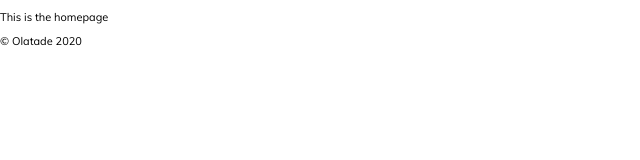
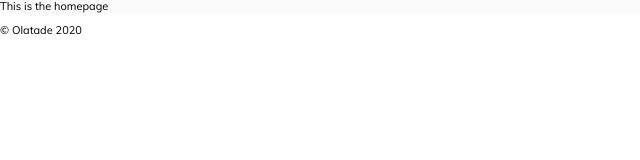
Before and after one commit to Olatade/Olatade, a Gatsby site: page / in a window 1280 px wide. Shown: the whole page, without its empty margins (0-640 px from the left). Built offline with nearby package versions, Linux system fonts and the light colour scheme; Gatsby itself is replaced by a stand-in of ours.

Commit message:
Import HeaderStyle css component into index page

```diff
--- a/src/pages/index.js
+++ b/src/pages/index.js
@@ -1,12 +1,13 @@
 import React from 'react';
 import SEO from '../components/SEO';
+import { HeaderStyle } from '../styles/pages/HomePageStyles/HeaderStyle';
 
 
 export default function HomePage({ data }){
   return (
     <div>
       <SEO/>
-      <p>This is the homepage</p>
+      <HeaderStyle>This is the homepage</HeaderStyle>
     </div>
   )
 }
--- a/src/styles/pages/HomePageStyles/HeaderStyle.js
+++ b/src/styles/pages/HomePageStyles/HeaderStyle.js
@@ -1,2 +1,7 @@
 import styled from 'styled-components'
 import ScreenSizes from "../../Responsive";
+
+
+export const HeaderStyle = styled.div`
+  background: var(--color-grey-1);
+`;
```
